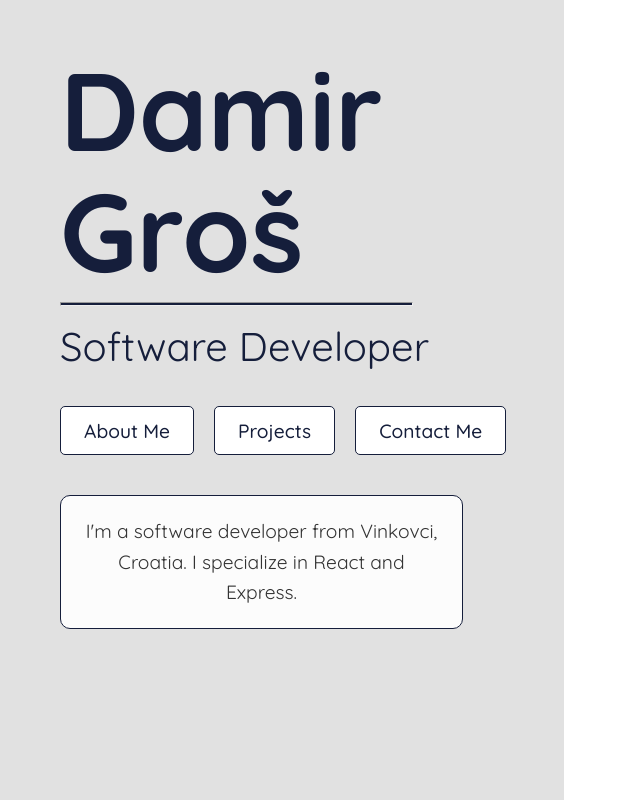
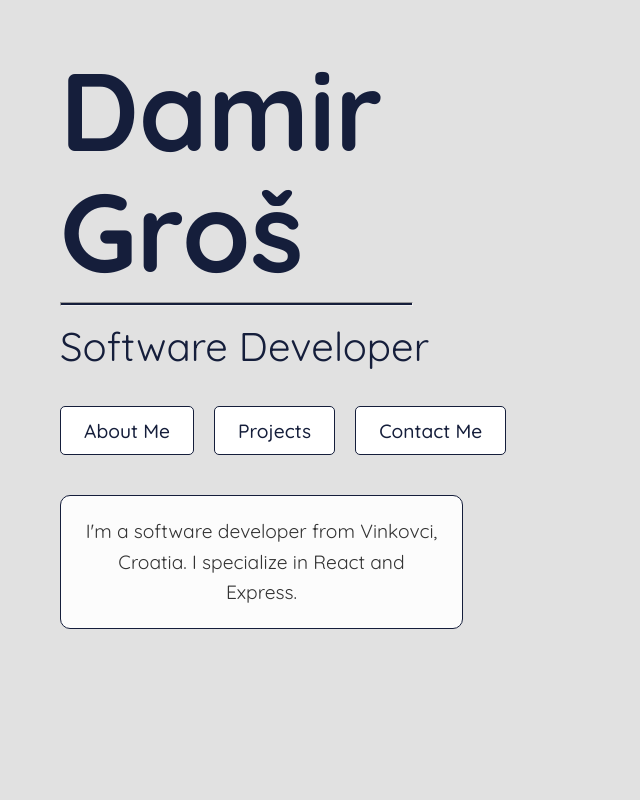
Before and after one commit to damirgros/portfolio, a React (Vite) app in the folder portfolio/: page / in a window 1280 px wide. Shown: the whole page, without its empty margins (0-640 px from the left). Built offline with nearby package versions, Linux system fonts and the light colour scheme.

Commit message:
Update build

```diff
--- a/portfolio/src/App.css
+++ b/portfolio/src/App.css
@@ -35,6 +35,7 @@ body {
   flex-direction: row;
   width: 100vw;
   overflow-x: hidden;
+  background-color: #e1e1e1;
 }
 
 .page1 {
@@ -42,7 +43,6 @@ body {
   flex-direction: column;
   background-color: #e1e1e1;
   width: 100vw;
-  height: 100vh;
   padding-left: 60px;
 }
 
@@ -155,7 +155,6 @@ body {
 
 .contact-me .icon {
   font-size: 2.5rem;
-
   margin: 0 15px;
   color: #555;
   text-decoration: none;
--- a/portfolio/src/App.tsx
+++ b/portfolio/src/App.tsx
@@ -68,6 +68,7 @@ function App() {
       case "contact":
         return (
           <div className="contact-me fade-in-on-load">
+            <div>
               <a
                 href="https://www.linkedin.com/in/damir-groš-b18506299"
                 target="_blank"
@@ -77,6 +78,8 @@ function App() {
                 <FaLinkedin />
                 Linkedin
               </a>
+            </div>
+            <div>
               <a
                 href="https://github.com/damirgros"
                 target="_blank"
@@ -86,6 +89,7 @@ function App() {
                 <FaGithub />
                 Github
               </a>
+            </div>
           </div>
         );
       default:
```
Also changed, not shown: 4 other files (tests, documents, lock files or other folders). Lines whose indentation alone changed are shown as unchanged.
